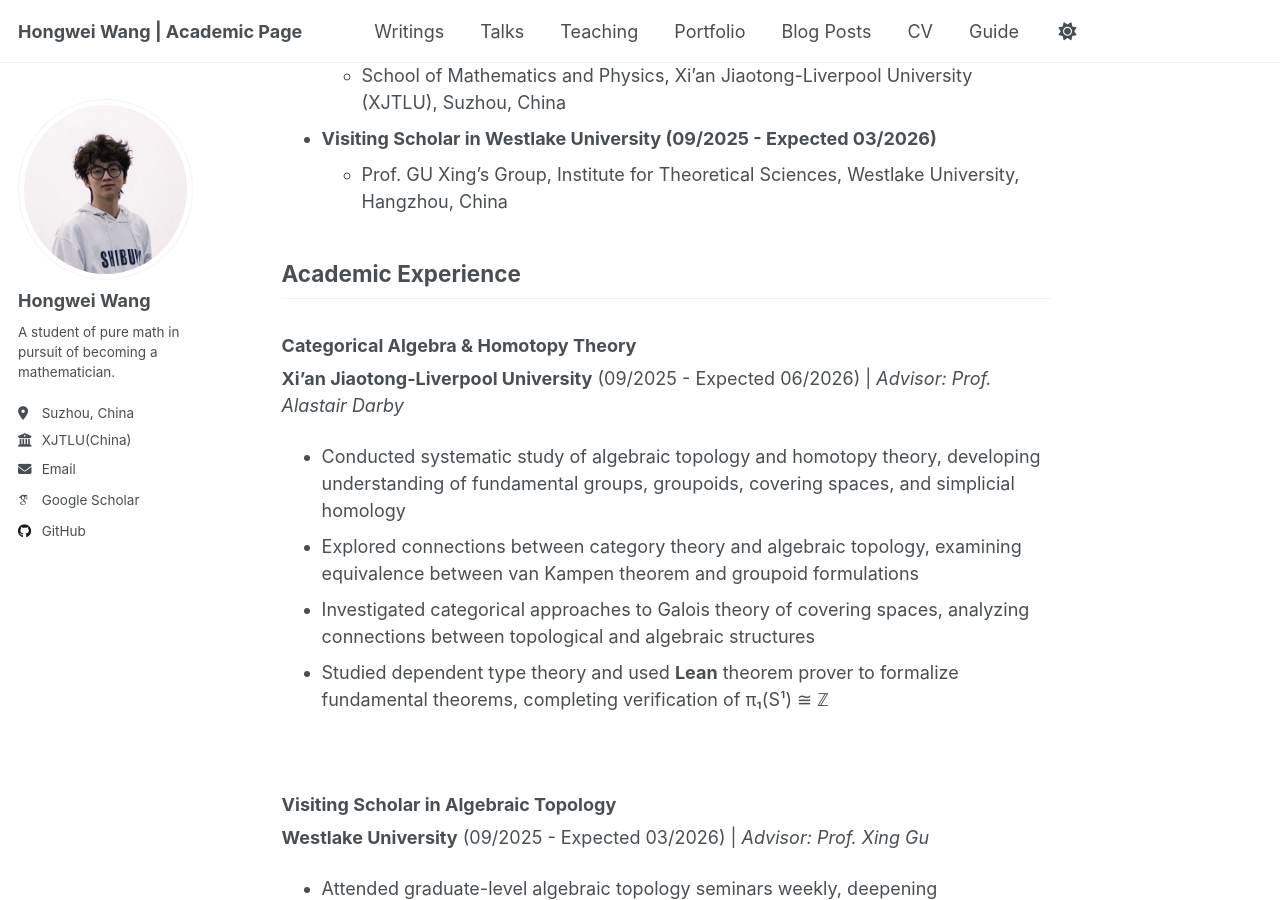
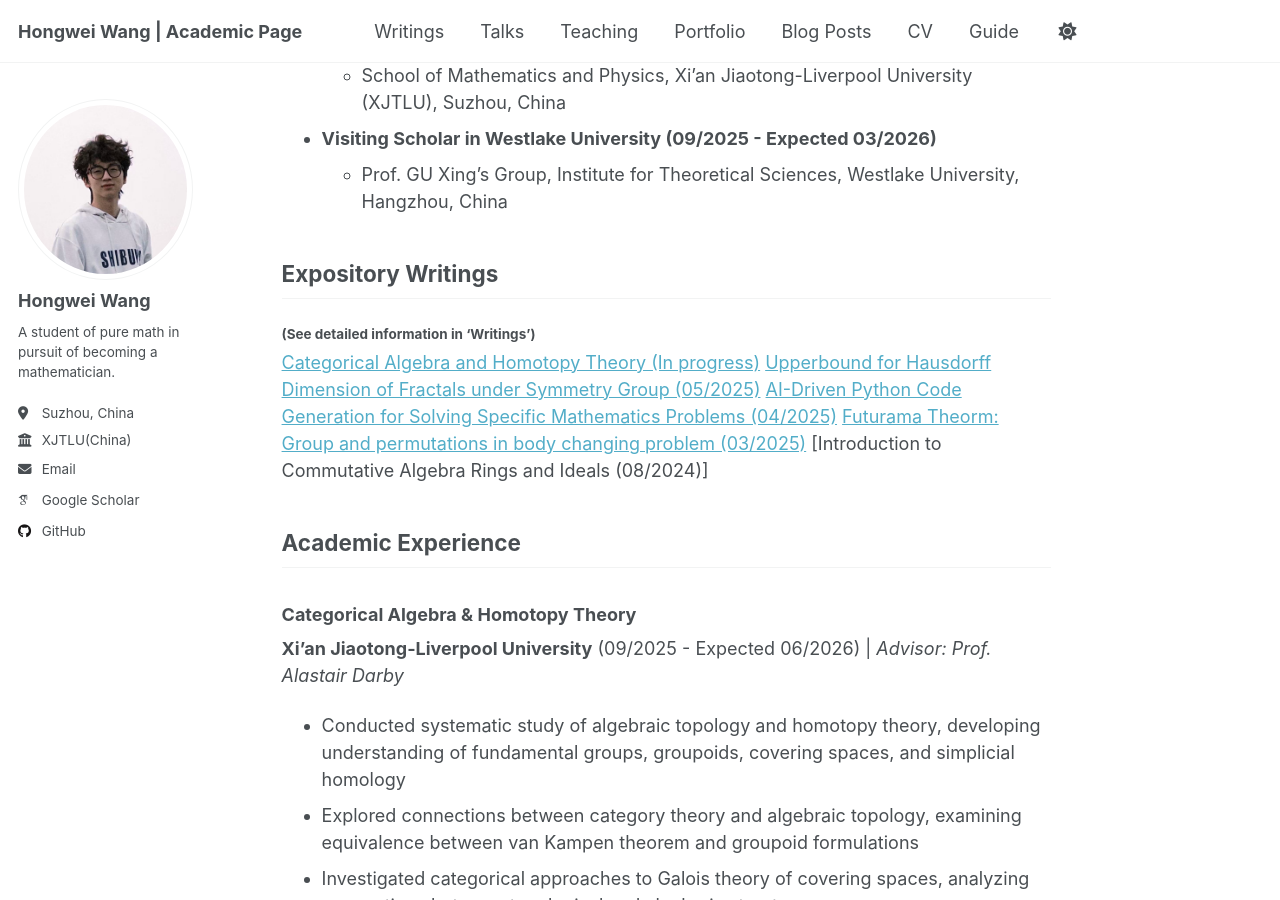
Before and after one commit to WangHongWei-AcademicPage/WangHongWei-AcademicPage.github.io, a Jekyll site: the page built from _pages/about.md, in a window 1280 px wide and 900 px high, scrolled down 639 px. Built offline with Jekyll 4.4.1, drawn with Linux system fonts in a browser that asks for light colours; some web fonts are replaced; a script that is not in the unit is left out.

Commit message:
Add Expository Writings section to about page
Added a section for Expository Writings with links to various papers.

```diff
--- a/_pages/about.md
+++ b/_pages/about.md
@@ -23,6 +23,13 @@ On this website, you can explore my undergraduate works, academic talks, teachin
 * **Visiting Scholar in Westlake University (09/2025 - Expected 03/2026)**
   * Prof. GU Xing's Group, Institute for Theoretical Sciences, Westlake University, Hangzhou, China
 
+## Expository Writings
+#### (See detailed information in 'Writings')
+[Categorical Algebra and Homotopy Theory (In progress)](../assets/fyp.pdf)
+[Upperbound for Hausdorff Dimension of Fractals under Symmetry Group (05/2025)](../assets/paper_update.pdf)
+[AI-Driven Python Code Generation for Solving Specific Mathematics Problems (04/2025)](../assets/Ai.pdf)
+[Futurama Theorm: Group and permutations in body changing problem (03/2025)](../assets/11/pdf)
+[Introduction to Commutative Algebra Rings and Ideals (08/2024)]
 ## Academic Experience
 
 ### Categorical Algebra & Homotopy Theory
```
